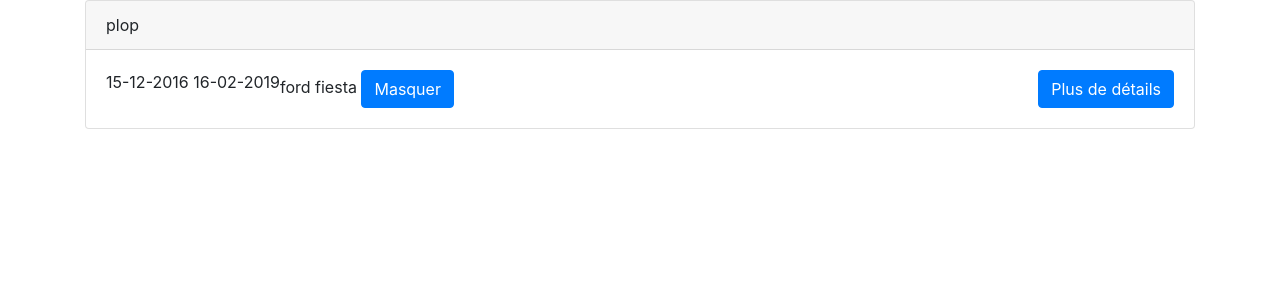
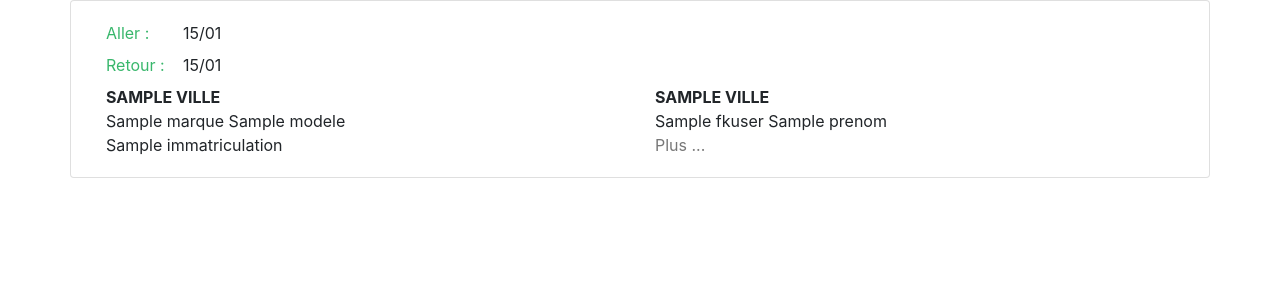
Before and after one commit to abesnardN/justdrive, a Symfony app: template src/AppBundle/Resources/views/mesDemandes.html.twig in a window 1280 px wide. Shown: the part 56-356 px from the top of the page. Run offline with Twig, Linux system fonts and the light colour scheme; the template is opened without the code that fills it: most values are stand-ins (such as "Sample title", 1, 10 or a date in 2020); some libraries are stand-ins or nearby versions.

Commit message:
page mes demandes

```diff
--- a/src/AppBundle/Controller/DemandeController.php
+++ b/src/AppBundle/Controller/DemandeController.php
@@ -18,8 +18,8 @@ class DemandeController extends AbstractController
       $demandes = $this->getDoctrine()
           ->getRepository(Trajet::class)
           ->findAll();
- // dump($demandes);
- // die();
+// dump($demandes);
+//  die();
         return $this->render('@App\mesDemandes.html.twig', [
             'demandes' => $demandes,
         ]);
--- a/src/AppBundle/Controller/TrajetController.php
+++ b/src/AppBundle/Controller/TrajetController.php
@@ -48,6 +48,8 @@ class TrajetController extends Controller
             $entityManager = $this->getDoctrine()->getManager();
             $trajet->setFkuser($this->get('security.token_storage')->getToken()->getUser());
 
+
+dump($trajet);
             $entityManager->persist($trajet);
             $entityManager->flush();
 
--- a/src/AppBundle/Entity/Adresse.php
+++ b/src/AppBundle/Entity/Adresse.php
@@ -70,6 +70,10 @@ class Adresse
      */
     private $longitude;
 
+    /**
+     * @ORM\OneToMany(targetEntity="AppBundle\Entity\Trajet", mappedBy="adressearrive")
+     */
+    private $trajetsD;
     /**
      * @ORM\OneToMany(targetEntity="AppBundle\Entity\Trajet", mappedBy="adressedepart")
      */
--- a/src/AppBundle/Resources/public/css/general.css
+++ b/src/AppBundle/Resources/public/css/general.css
@@ -0,0 +1,19 @@
+.card a{
+  color:#777 !important;
+  cursor: pointer !important;
+}
+.card a:hover{
+  text-decoration: underline !important;
+}
+
+.labeldate>label{
+  color: #39B76C;
+  min-width: 77px;
+}
+.labeldate{
+  display: block;
+}
+.ville{
+  font-weight:700;
+  text-transform: uppercase;
+}
--- a/src/AppBundle/Resources/views/mesDemandes.html.twig
+++ b/src/AppBundle/Resources/views/mesDemandes.html.twig
@@ -7,26 +7,31 @@
 {% block body %}
     <h1>Mes demandes</h1>
 
-
+<div class="row">
 {% for uneDemande in demandes %}
 
-<div class="card">
-  <div class="card-header">
-plop
-  </div>
+<div class="card col-sm">
   <div class="card-body">
-    <div class="float-left">
-      15-12-2016
-      16-02-2019
+  <div class="labeldate"><label>Aller : </label>{{uneDemande.datedepart|date("d/m")}}</div>
+  <div class="labeldate"><label>Retour : </label>{{uneDemande.datearrive|date("d/m")}}</div>
+    <div>
     </div>
-    <div class="float-right">
-    <button class="btn btn-primary"onclick="affiche()">Plus de détails</button>
-
+    <div class="row">
+      <div class="col-6">
+      <div class="ville">{{uneDemande.adressedepart.ville}}</div>
+      {{uneDemande.fkvehicule.marque}}
+      {{uneDemande.fkvehicule.modele}}
+      <div>{{uneDemande.fkvehicule.immatriculation}}</div>
+      </div>
+      <div class="col-6">
+       <div class="ville">{{uneDemande.adressearrive.ville}}</div>
+        {{uneDemande.fkuser.nom}}
+        {{uneDemande.fkuser.prenom}}
+        <div><a onclick="affiche()">Plus ...</a></div>
+      </div>
     </div>
-    <div class="hidden">
-    ford fiesta
-    <button class="btn btn-primary" onclick="masque()">Masquer</button>
-
+    <div class="d-none">
+    <a onclick="masque()">Masquer</a>
     </div>
   </div>
 </div>
@@ -34,6 +39,6 @@ plop
 
 
 {% endfor %}
-
+</div>
 
 {% endblock %}
```
Also changed, not shown: src/AppBundle/Entity/Trajet.php (+8 -7 lines).
